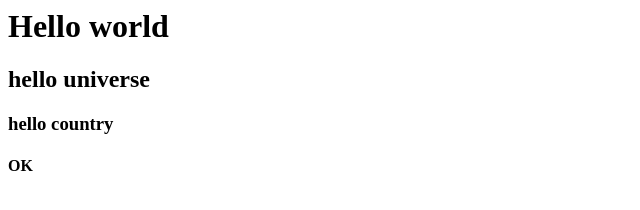
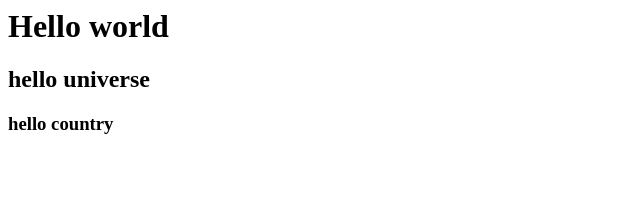
Before and after one commit to async-avi/demoRepo, a plain HTML site: page index.html in a window 1280 px wide. Shown: the full height of the page, 0-640 px from the left. Drawn offline with Linux system fonts and the light colour scheme.

Commit message:
Done creating a conflict

```diff
--- a/index.html
+++ b/index.html
@@ -1,4 +1,3 @@
 <h1>Hello world</h1>
 <h2>hello universe</h2>
 <h3>hello country</h3>
-<h4>OK</h4>
```
